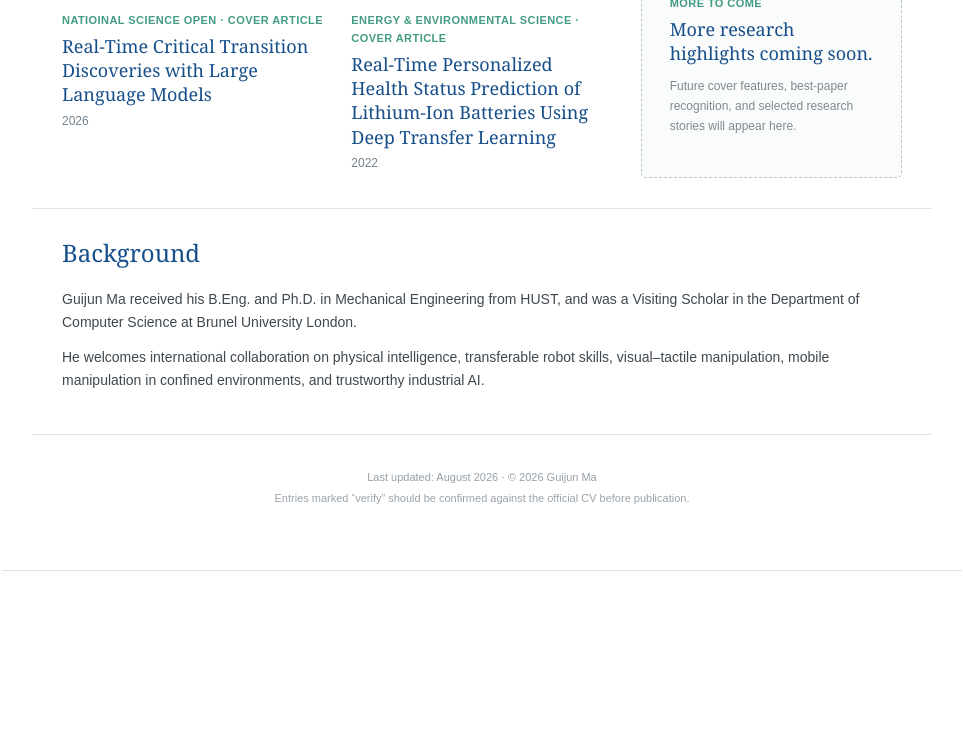
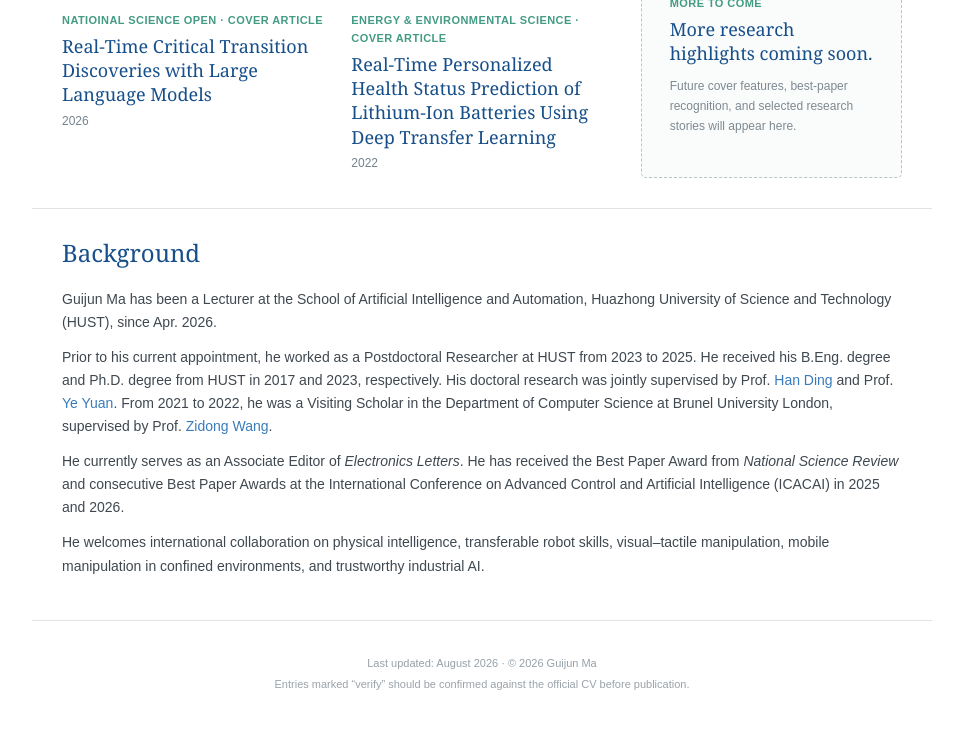
Before and after one commit to mxt0607/mxt0607.github.io, a plain HTML site: page index.html in a window 1280 px wide. Shown: the part 2208-2937 px from the top of the page, without its empty margins (158-1121 px from the left). Before the commit the page ends 2779 px from the top, so only its background shows below. Drawn offline with Linux system fonts and the light colour scheme.

Commit message:
Update index.html

```diff
--- a/index.html
+++ b/index.html
@@ -140,7 +140,10 @@
 
       <section id="background">
         <h2>Background</h2>
-        <p>Guijun Ma received his B.Eng. and Ph.D. in Mechanical Engineering from HUST, and was a Visiting Scholar in the Department of Computer Science at Brunel University London.</p>
+        <p>Guijun Ma has been a Lecturer at the School of Artificial Intelligence and Automation, Huazhong University of Science and Technology (HUST), since Apr. 2026.</p>
+        <p>Prior to his current appointment, he worked as a Postdoctoral Researcher at HUST from 2023 to 2025. He received his B.Eng. degree and Ph.D. degree from HUST in 2017 and 2023, respectively.
+  His doctoral research was jointly supervised by Prof. <a href="http://faculty.hust.edu.cn/dinghan1/zh_CN/more/67379/jsjjgd/" target="_blank" rel="noopener noreferrer">Han Ding</a> and Prof. <a href="https://scholar.google.com/citations?user=Jhj7LZUAAAAJ&hl=en" target="_blank" rel="noopener noreferrer">Ye Yuan</a>. From 2021 to 2022, he was a Visiting Scholar in the Department of Computer Science at Brunel University London, supervised by Prof. <a href="https://scholar.google.com/citations?user=Bbz0jRUAAAAJ&hl=en" target="_blank" rel="noopener noreferrer">Zidong Wang</a>.</p>
+        <p>He currently serves as an Associate Editor of <em>Electronics Letters</em>. He has received the Best Paper Award from <em>National Science Review</em> and consecutive Best Paper Awards at the International Conference on Advanced Control and Artificial Intelligence (ICACAI) in 2025 and 2026.</p>
         <p>He welcomes international collaboration on physical intelligence, transferable robot skills, visual–tactile manipulation, mobile manipulation in confined environments, and trustworthy industrial AI.</p>
       </section>
 
```
